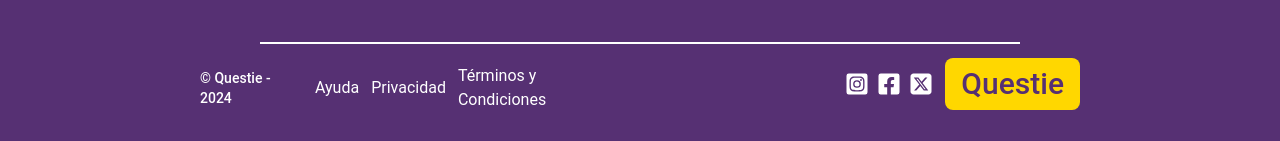
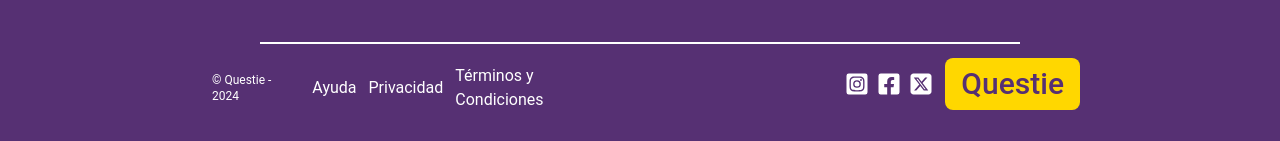
Before and after one commit to IScetta/Questie-Front, a Next.js app: page /admin-dashborad in a window 1280 px wide. Shown: the part 958-1099 px from the top of the page. Built offline with nearby package versions, Linux system fonts and the light colour scheme.

Commit message:
questi mas a la derecha

```diff
--- a/src/app/components/footer/Footer.tsx
+++ b/src/app/components/footer/Footer.tsx
@@ -86,7 +86,7 @@ const Footer: React.FC = (): JSX.Element => {
         <div className="w-10/12 h-[0px] border border-white"></div>
         <div className="flex flex-col md:flex-row justify-center items-center w-full h-20">
           <div className="flex flex-row md:flex-row justify-start content-center items-center w-full h-auto mx-4 gap-3 mt-5 mb-3">
-            <p className="text-white text-sm font-medium">© Questie - 2024</p>
+            <p className="text-white text-xs  ml-3">© Questie - 2024</p>
             <Link href="/help">
               <p className="text-white text-sm sm:text-base font-normal hover:underline">
                 Ayuda
```
